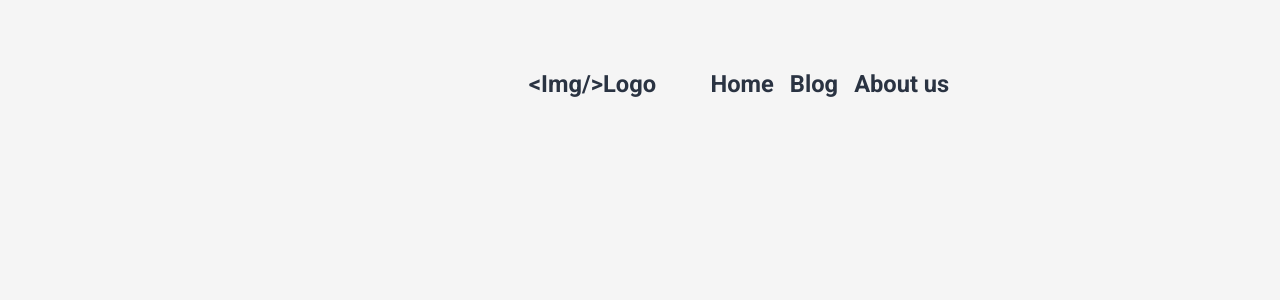
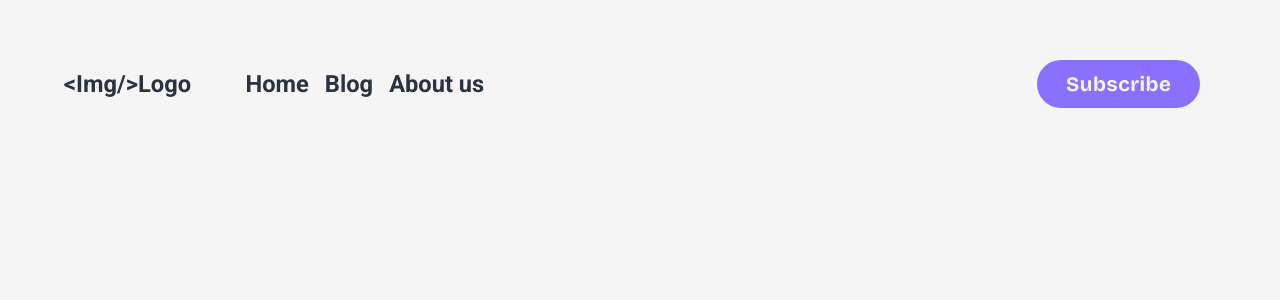
Before and after one commit to 4Practica/devCorner, a React (Vite) app: page /blog in a window 1280 px wide. Shown: the top 300 px of the page. Built offline with nearby package versions, Linux system fonts and the light colour scheme.

Commit message:
:fire: Removes unused div

```diff
--- a/src/App.tsx
+++ b/src/App.tsx
@@ -3,12 +3,11 @@ import { Outlet } from 'react-router-dom'
 
 function App() {
   return (
-    <div style={{ minHeight: '500vh' }}>
-      <AppContainer>
-        <Navbar />
-        <Outlet />
-      </AppContainer>
-  </div>)
+    <AppContainer>
+      <Navbar />
+      <Outlet />
+    </AppContainer>
+  )
 }
 
 export default App
```
